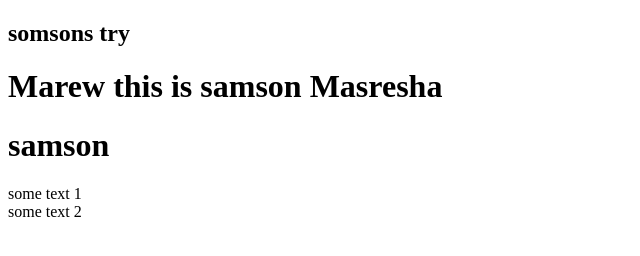
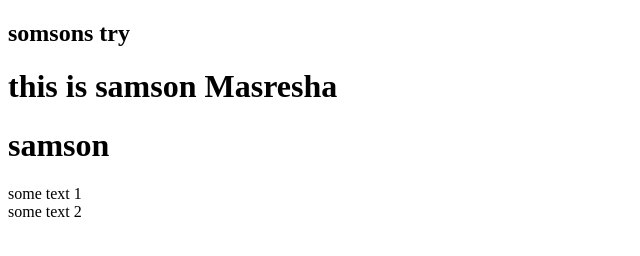
Before and after one commit to samsonmeseret/Group3-in-Evangadi, a plain HTML site: page index.html in a window 1280 px wide. Shown: the whole page, without its empty margins (0-640 px from the left). Drawn offline with Linux system fonts and the light colour scheme.

Commit message:
samson conflict

```diff
--- a/index.html
+++ b/index.html
@@ -8,7 +8,7 @@
   </head>
   <body>
     <h2>somsons try</h2>
-    <h1>Marew this is samson Masresha</h1>
+    <h1>this is samson Masresha</h1>
     <h1>samson</h1>
     <div>some text 1</div>
     <div>some text 2</div>
```
